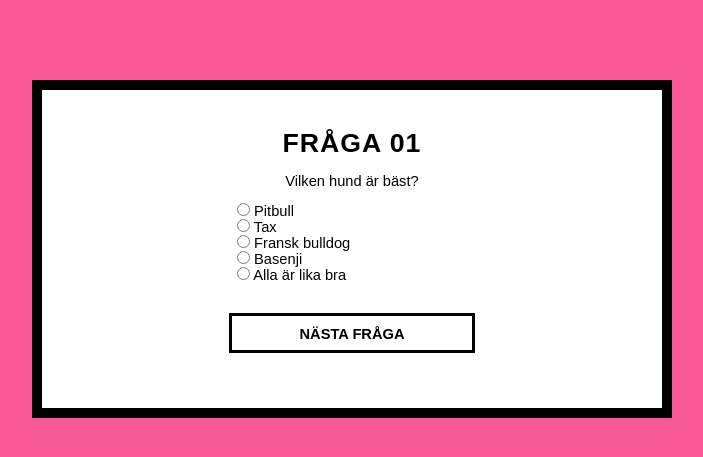
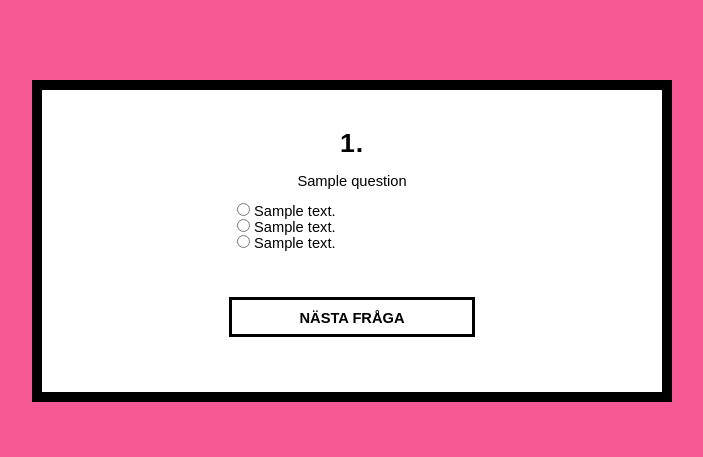
Before and after one commit to Hanneybadger/quizsite, a Django app: template quiz/templates/quiz/quizmedogquestions.html in a window 1280 px wide. Shown: the top 457 px of the page, without its empty margins (288-991 px from the left). Run offline with Django 3.2, Linux system fonts and the light colour scheme; the template is opened without the code that fills it: most values are stand-ins (such as "Sample title", 1, 10 or a date in 2020).

Commit message:
lade till data till frågesidan och fick den att hämta upp den.
funkar.

```diff
--- a/quiz/templates/quiz/quizmedogquestions.html
+++ b/quiz/templates/quiz/quizmedogquestions.html
@@ -12,18 +12,16 @@
 	<div class="content">
 
 		<div class="title">
-			<h2>Fråga 01</h2>
+			<h2>{{ question_number }}.</h2>
 
 				<p>
-				Vilken hund är bäst?
+				{{ question }}
 				</p>
 
 			<form>
-				<input type="radio" name="01" value="Pitbull"> Pitbull<br>
-				<input type="radio" name="01" value="Tax"> Tax<br>
-				<input type="radio" name="01" value="Fransk"> Fransk bulldog<br>
-				<input type="radio" name="01" value="Basenji"> Basenji<br>
-				<input type="radio" name="01" value="Alla"> Alla är lika bra<br>
+				<input type="radio" name="01" value="Pitbull"> {{ answer1 }}<br>
+				<input type="radio" name="01" value="Tax"> {{ answer2 }} <br>
+				<input type="radio" name="01" value="Fransk"> {{ answer3 }} <br><br>
 			</form>
 
 			<div class="button">
--- a/quizsite/urls.py
+++ b/quizsite/urls.py
@@ -25,6 +25,6 @@ from quiz import views
 urlpatterns = [
 	url("^$", views.startpage),
 	url(r"^quiz/([a-z-]+)/$", views.quiz),
-	url(r"^quiz/[a-z-]+/question/[0-9]/$", views.question),
+	url(r"^quiz/([a-z-]+)/question/([0-9]+)/$", views.question),
 	url(r"^quiz/[a-z-]+/completed/$", views.completed),
 ]
```
Also changed, not shown: quiz/views.py (+11 -2 lines).
